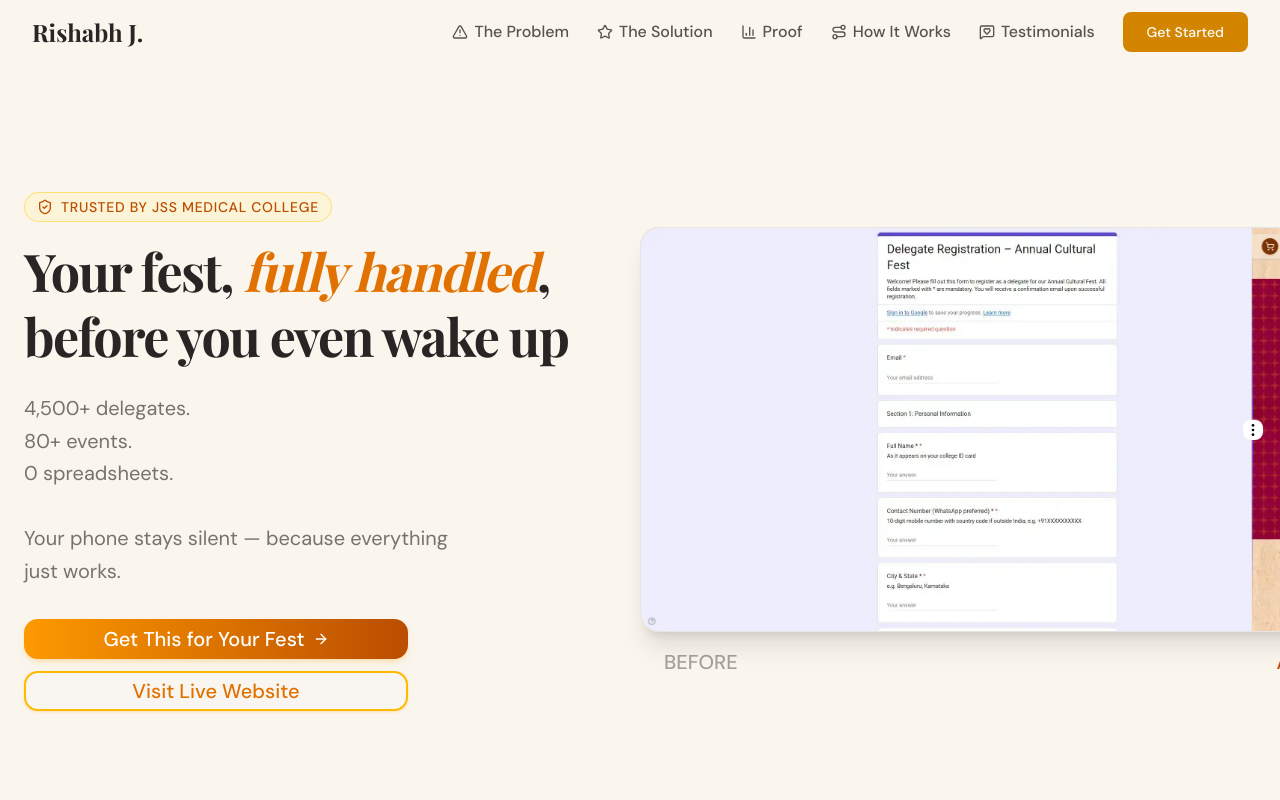
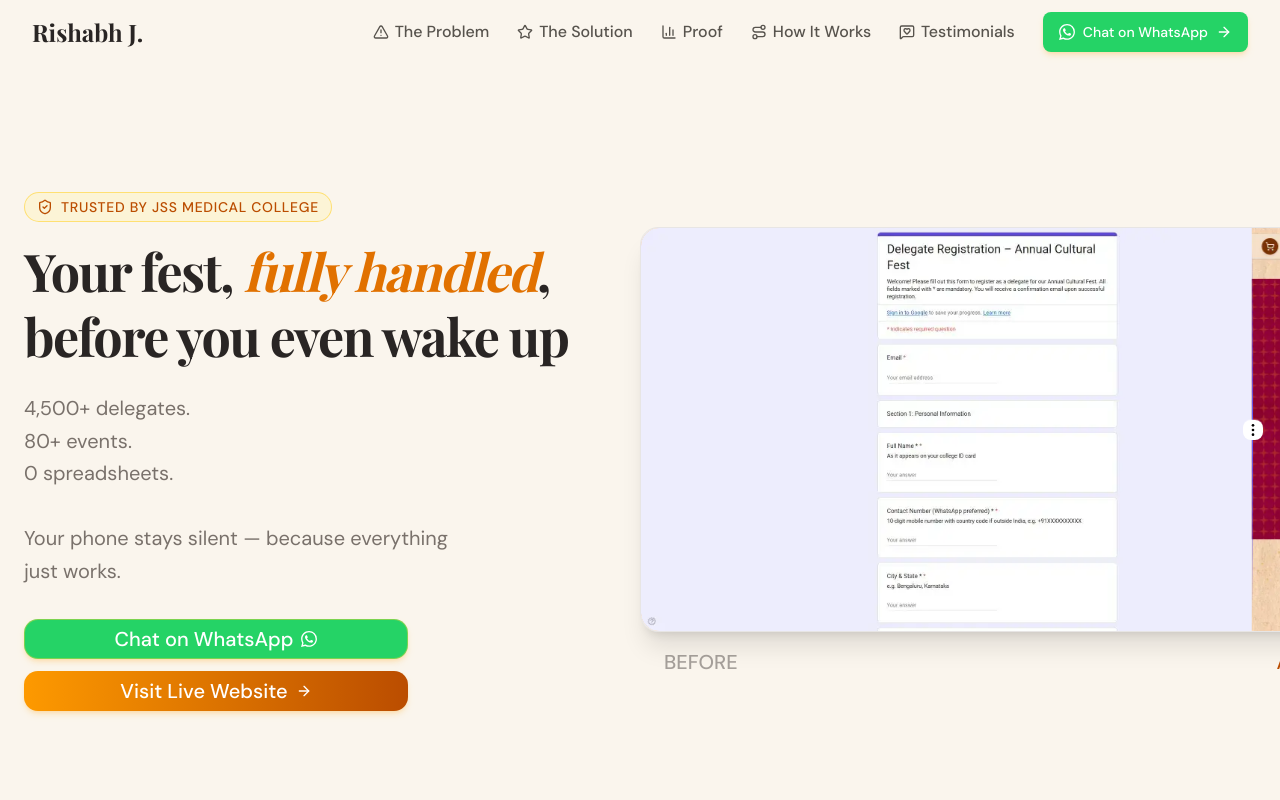
Before and after one commit to perplexingpasta/emp-landing-page, a React (Vite) app: page / in a window 1280 px wide. Shown: the top 800 px of the page. Built offline with nearby package versions, Linux system fonts and the light colour scheme; a web font is replaced by a local one.

Commit message:
replaced all get started buttons with chat on whatsapp buttons

```diff
--- a/src/components/layout/Navbar.tsx
+++ b/src/components/layout/Navbar.tsx
@@ -11,8 +11,10 @@ import {
   Route,
   MessageSquareHeart,
   // MessageCircle,
+  ArrowRight,
 } from 'lucide-react';
 import { Button } from '@/components/ui/button';
+import { WhatsAppIcon } from '@/components/shared/WhatsAppIcon';
 import { cn } from '@/lib/utils';
 
 const navLinks = [
@@ -25,6 +27,11 @@ const navLinks = [
   { label: 'Testimonials', href: '#testimonials', icon: MessageSquareHeart },
   // { label: 'Get in Touch', href: '#cta', icon: MessageCircle },
 ];
+
+const whatsappNumber = '+918123655765';
+const whatsappMessage = encodeURIComponent(
+  'Hi! Can you tell me more about how you can make our upcoming fest 10x better?'
+);
 
 export function Navbar() {
   const [isScrolled, setIsScrolled] = useState(() => window.scrollY > 20);
@@ -164,21 +171,32 @@ export function Navbar() {
             ))}
             <Button
               size="xl"
-              className="ml-3 font-sans"
-              onClick={() => handleNavClick('#cta')}
+              className="group ml-3 bg-[#25D366] font-sans text-white shadow-md shadow-amber-500/20 transition-all duration-200 hover:scale-[1.02] hover:bg-[#20bd5a] hover:shadow-lg hover:shadow-amber-500/30"
+              asChild
             >
-              Get Started
+              <a
+                href={`https://wa.me/${whatsappNumber}?text=${whatsappMessage}`}
+                target="_blank"
+                rel="noopener noreferrer"
+              >
+                <WhatsAppIcon />
+                Chat on WhatsApp
+                <ArrowRight className="h-4 w-4 transition-transform group-hover:translate-x-0.5" />
+              </a>
             </Button>
           </div>
 
           {/* Mobile CTA pill + menu button */}
           <div className="flex items-center gap-2 lg:hidden">
-            <button
-              onClick={() => handleNavClick('#cta')}
-              className="rounded-full border border-amber-300/60 bg-amber-100/60 px-3 py-1.5 font-sans text-xs font-semibold text-amber-700 transition-colors hover:bg-amber-200/60 active:scale-95 md:text-base"
+            <a
+              href={`https://wa.me/${whatsappNumber}?text=${whatsappMessage}`}
+              target="_blank"
+              rel="noopener noreferrer"
+              className="inline-flex items-center gap-1.5 rounded-full bg-[#25D366] px-3 py-1.5 font-sans text-xs font-semibold text-white transition-all duration-200 hover:bg-[#20bd5a] active:scale-95 md:text-base"
             >
-              Get Started
-            </button>
+              <WhatsAppIcon className="h-4 w-4" />
+              Chat on WhatsApp
+            </a>
             <button
               ref={hamburgerRef}
               onClick={() => setIsMobileOpen(!isMobileOpen)}
@@ -266,10 +284,20 @@ export function Navbar() {
                 >
                   <Button
                     size="xl"
-                    className="font-heading w-full text-lg font-bold"
-                    onClick={() => handleNavClick('#cta')}
+                    className="group font-heading w-full bg-[#25D366] text-lg font-bold text-white shadow-md transition-all duration-200 hover:scale-[1.02] hover:bg-[#20bd5a] hover:shadow-lg"
+                    asChild
                   >
-                    Get Started
+                    <a
+                      href={`https://wa.me/${whatsappNumber}?text=${whatsappMessage}`}
+                      target="_blank"
+                      rel="noopener noreferrer"
+                    >
+                      <WhatsAppIcon />
+                      <span className="font-sans font-normal">
+                        Chat on WhatsApp
+                      </span>
+                      <ArrowRight className="h-4 w-4 transition-transform group-hover:translate-x-0.5" />
+                    </a>
                   </Button>
                 </motion.div>
               </nav>
--- a/src/components/sections/Hero.tsx
+++ b/src/components/sections/Hero.tsx
@@ -2,11 +2,18 @@ import { ArrowRight, ShieldCheck } from 'lucide-react';
 import { Button } from '@/components/ui/button';
 import { Compare } from '@/components/ui/compare';
 
+import { WhatsAppIcon } from '@/components/shared/WhatsAppIcon';
+
 export function Hero() {
-  const scrollToCTA = () => {
-    const el = document.querySelector('#cta');
-    if (el) el.scrollIntoView({ behavior: 'smooth' });
-  };
+  const whatsappNumber = '+918123655765'; // Replace with your WhatsApp number
+  const whatsappMessage = encodeURIComponent(
+    'Hi! Can you tell me more about how you can make our upcoming fest 10x better?'
+  );
+
+  // const scrollToCTA = () => {
+  //   const el = document.querySelector('#cta');
+  //   if (el) el.scrollIntoView({ behavior: 'smooth' });
+  // };
 
   return (
     <section
@@ -35,18 +42,32 @@ export function Hero() {
             Your phone stays silent — because everything just works.
           </p>
           <div className="mt-8 flex flex-col items-center justify-center gap-3 xl:items-start">
-            <Button
+            {/*<Button
               size="xl"
               className="group w-5/6 rounded-xl bg-linear-to-r from-amber-500 to-amber-700 font-sans text-base text-white shadow-md shadow-amber-500/20 transition-all duration-200 hover:scale-[1.02] hover:from-amber-600 hover:to-amber-700 hover:shadow-lg hover:shadow-amber-500/30 sm:w-auto md:w-96 md:text-xl"
               onClick={scrollToCTA}
             >
               Get This for Your Fest
               <ArrowRight className="h-4 w-4 transition-transform group-hover:translate-x-0.5" />
+            </Button>*/}
+            <Button
+              size="xl"
+              className="group w-5/6 rounded-xl border border-amber-300/40 bg-[#25D366] font-sans text-base text-white shadow-md shadow-amber-500/20 transition-all duration-200 hover:scale-[1.02] hover:bg-[#20bd5a] hover:shadow-lg hover:shadow-amber-500/30 sm:w-auto md:w-96 md:text-xl"
+              asChild
+            >
+              <a
+                href={`https://wa.me/${whatsappNumber}?text=${whatsappMessage}`}
+                target="_blank"
+                rel="noopener noreferrer"
+              >
+                Chat on WhatsApp
+                <WhatsAppIcon />
+                {/*<ArrowRight className="h-4 w-4 transition-transform group-hover:translate-x-0.5" />*/}
+              </a>
             </Button>
             <Button
-              variant="outline"
               size="xl"
-              className="w-5/6 rounded-xl border-2 border-amber-400! font-sans text-base text-amber-600 shadow-sm shadow-amber-500/20 transition-all duration-200 hover:scale-[1.02] hover:border-amber-300 hover:bg-amber-50 hover:text-amber-700 sm:w-auto md:w-96 md:text-xl"
+              className="group w-5/6 rounded-xl bg-linear-to-r from-amber-500 to-amber-700 font-sans text-base text-white shadow-md shadow-amber-500/20 transition-all duration-200 hover:scale-[1.02] hover:from-amber-600 hover:to-amber-700 hover:shadow-lg hover:shadow-amber-500/30 sm:w-auto md:w-96 md:text-xl"
               asChild
             >
               <a
@@ -55,6 +76,7 @@ export function Hero() {
                 rel="noopener noreferrer"
               >
                 Visit Live Website
+                <ArrowRight className="h-4 w-4 transition-transform group-hover:translate-x-0.5" />
               </a>
             </Button>
           </div>
```
